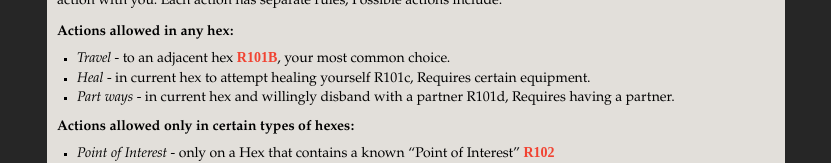
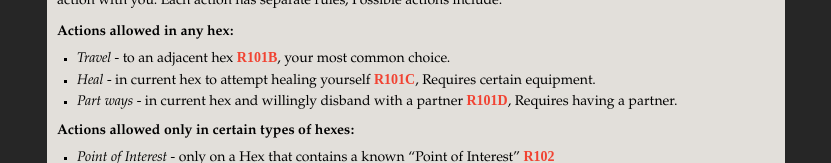
Before and after one commit to BroBuddy/the-drifter, a React (Vite) app: page / in a window 1280 px wide. Both pictures are taken after a click on the element "Actions". Shown: the part 195-358 px from the top of the page, without its empty margins (224-1055 px from the left). Built offline with nearby package versions, Linux system fonts and the light colour scheme; a web font is replaced by a local one.

Commit message:
changed action area II

```diff
--- a/src/pages/ActionPge.tsx
+++ b/src/pages/ActionPge.tsx
@@ -22,15 +22,22 @@ const sections: Section[] = [
                     <Link to="/rule/r101b" className="text-red">
                         R101b
                     </Link>
-                    , your most common choice.{' '}
+                    , your most common choice.
                 </li>
                 <li>
-                    <em>Heal</em> - in current hex to attempt healing yourself
-                    R101c, Requires certain equipment.{' '}
+                    <em>Heal</em> - in current hex to attempt healing yourself{' '}
+                    <Link to="/rule/r101c" className="text-red">
+                        R101c
+                    </Link>
+                    , Requires certain equipment.{' '}
                 </li>
                 <li>
                     <em>Part ways</em> - in current hex and willingly disband
-                    with a partner R101d, Requires having a partner.
+                    with a partner{' '}
+                    <Link to="/rule/r101d" className="text-red">
+                        R101d
+                    </Link>
+                    , Requires having a partner.
                 </li>
             </ul>
         ),
```
Also changed, not shown: 12 other files (tests, documents, lock files or other folders).
